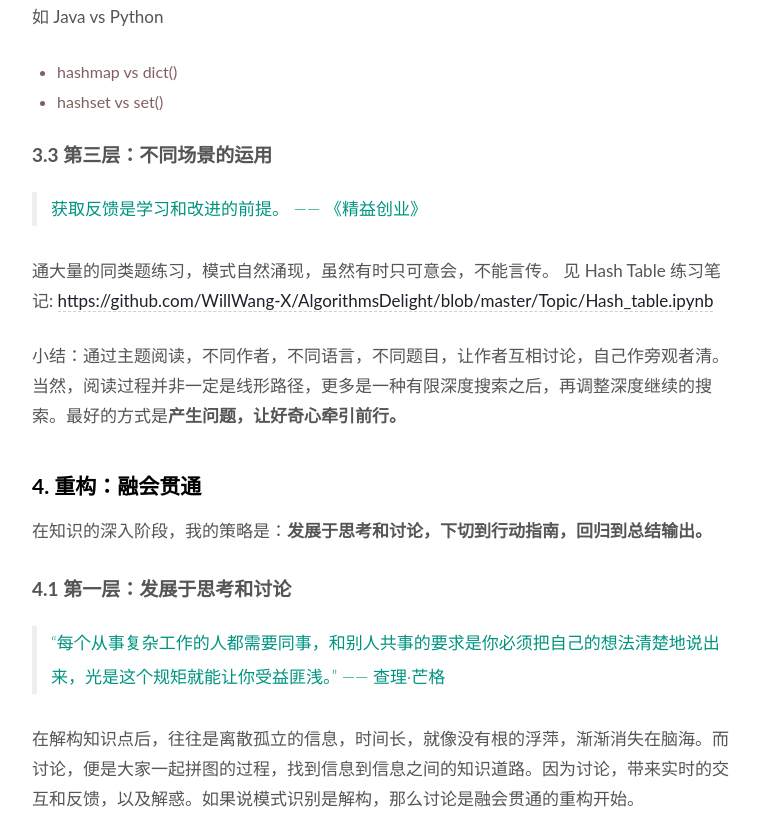
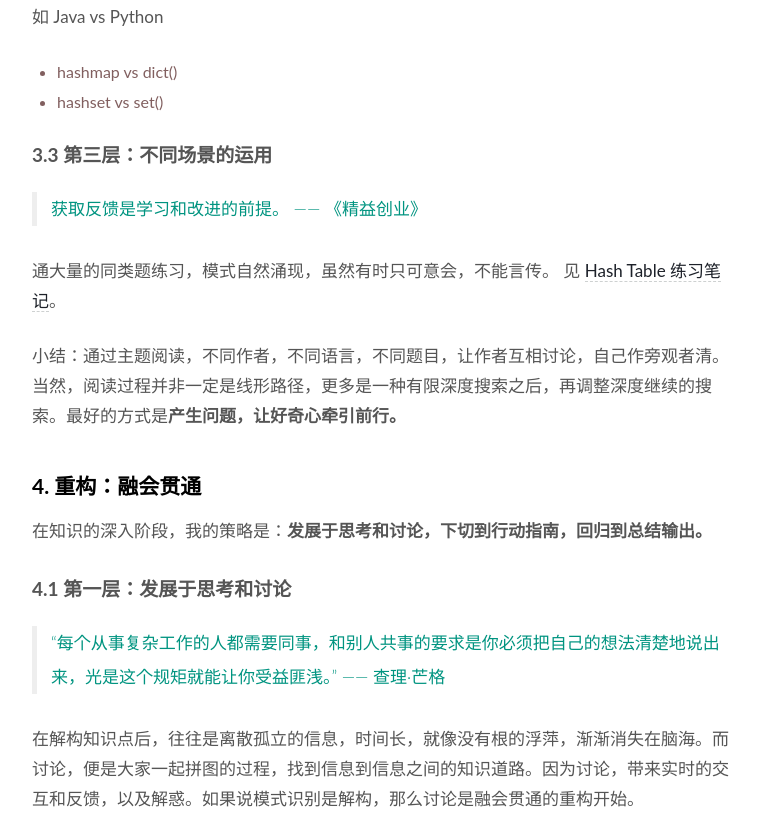
Before and after one commit to WillWang-X/willwang-x.github.io, a Jekyll site: the page built from _posts/2017-06-12-how-to-think-deeply.md, in a window 1280 px wide and 900 px high, scrolled down 6026 px, cut to the strip 0-815 px from the top of the window. Shown: the whole strip, without its empty margins (258-1018 px from the left). Built offline with Jekyll 4.4.1, drawn with Linux system fonts in a browser that asks for light colours; some of the changed lines change nothing that is shown.

Commit message:
modify the think deeply

```diff
--- a/_posts/2017-06-12-how-to-think-deeply.md
+++ b/_posts/2017-06-12-how-to-think-deeply.md
@@ -169,7 +169,7 @@ published: true
 > 获取反馈是学习和改进的前提。 —— 《精益创业》
 
 通大量的同类题练习，模式自然涌现，虽然有时只可意会，不能言传。
-见 Hash Table 练习笔记:  [https://github.com/WillWang-X/AlgorithmsDelight/blob/master/Topic/Hash\_table.ipynb][16]
+见 [Hash Table 练习笔记][16]。
 
 小结：通过主题阅读，不同作者，不同语言，不同题目，让作者互相讨论，自己作旁观者清。当然，阅读过程并非一定是线形路径，更多是一种有限深度搜索之后，再调整深度继续的搜索。最好的方式是**产生问题，让好奇心牵引前行。**
 
```
